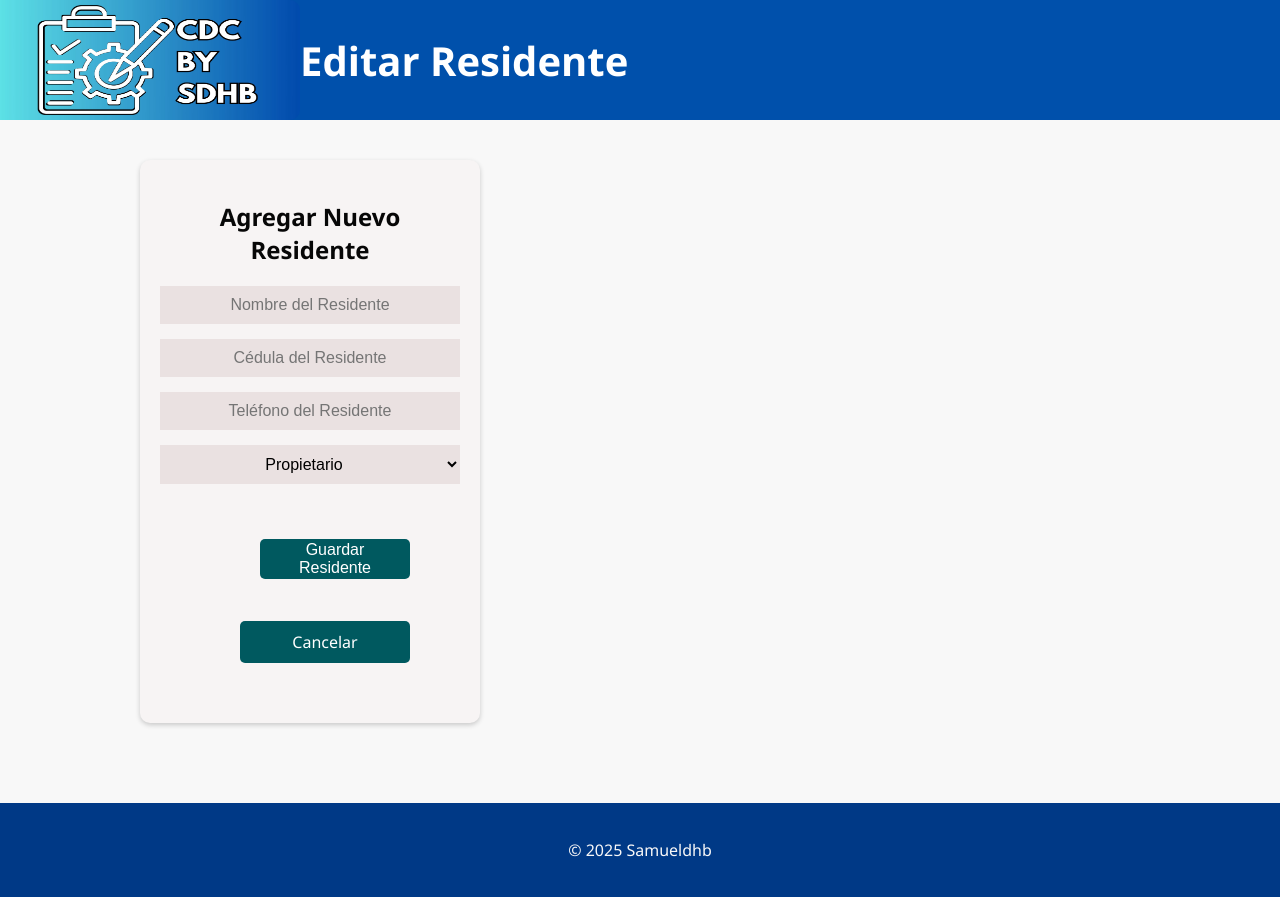
After one commit to ronaldhab/CondoAdmin, a PHP site: page /crear_residente.php in a window 1280 px wide. The commit adds this page. Run offline with PHP 8.4, Linux system fonts and the light colour scheme; data that the repository does not hold is empty.

Commit message:
Add new resident creation feature and update styles
- Added `crear_residente.php` to handle resident creation functionality.
- Updated `nav_home.php` to include navigation for the new feature.
- Modified `style.css` to improve styling for the new resident creation page.

```diff
--- /dev/null
+++ b/crear_residente.php
@@ -0,0 +1,87 @@
+<?php
+include "db_condominios.php"; // Conexión a la base de datos.
+session_start();
+
+if (isset($_POST['guardar'])) {
+  $nombre = mysqli_real_escape_string($cone, $_POST['nombre']);
+  $cedula = mysqli_real_escape_string($cone, $_POST['cedula']);
+  $telefono = mysqli_real_escape_string($cone, $_POST['telefono']);
+  $tipo = mysqli_real_escape_string($cone, $_POST['tipo']);
+
+  // Asegurar que solo se guarden "Propietario" o "Alquiler" en Tipo_res
+  if ($tipo === "Propietario" || $tipo === "Alquiler") {
+    $sql_insertar = "INSERT INTO t_residentes (Nombre, Cedula, Telefono, Tipo_res)
+                      VALUES ('$nombre',
+                              '$cedula',
+                              '$telefono',
+                              '$tipo')";
+    if (mysqli_query($cone, $sql_insertar)) {
+      // Redirige incluyendo el ID de la propiedad en la URL.
+      header("Location: home.php?&msg=Residente añadido exitosamente");
+      exit;
+    } else {
+      echo "<p>Error al agregar el residente: " . mysqli_error($cone) . "</p>";
+    }
+  } else {
+    echo "<p>Error: Tipo de residente inválido.</p>";
+  }
+}
+
+?>
+
+<!DOCTYPE html>
+<html lang="es">
+
+<head>
+  <meta charset="UTF-8">
+  <meta name="viewport" content="width=device-width, initial-scale=1.0">
+  <title>Editar Residente</title>
+  <link rel="stylesheet" href="style.css">
+</head>
+
+<body>
+  <header>
+    <div>
+      <a class="header-container" href="home.php">
+        <img src="img/banner.jpg" class="logo">
+        <h1 class="title">Editar Residente</h1>
+      </a>
+    </div>
+  </header>
+
+  <main>
+    <div class="container">
+      <section class="tarjeta">
+
+        <form method="POST" class="tarjeta-container">
+          <h2>Agregar Nuevo Residente</h2>
+          <!-- Campo oculto para enviar el ID de la propiedad -->
+          <input type="hidden" name="id_propiedad" value="<?php echo $id_propiedad; ?>">
+          <input type="text" name="nombre" placeholder="Nombre del Residente" required>
+          <input type="text" name="cedula" placeholder="Cédula del Residente" required>
+          <input type="text" name="telefono" placeholder="Teléfono del Residente" required>
+          <select name="tipo" required>
+            <option value="Propietario">Propietario</option>
+            <option value="Alquiler">Alquiler</option>
+          </select>
+          <div class="button-container">
+            <button type="submit" name="guardar" class="button-container-texto guardar">
+              Guardar Residente
+            </button><br>
+            <a href="propiedad.php?id=<?php echo $id_propiedad; ?>" class="button-container-texto">
+              Cancelar
+            </a>
+          </div>
+        </form>
+      </section>
+    </div>
+  </main>
+
+  <footer>
+    <div class="container">
+      <p>&copy; 2025 Samueldhb</p>
+    </div>
+  </footer>
+</body>
+
+</html>
--- a/nav_home.php
+++ b/nav_home.php
@@ -29,6 +29,12 @@
                 <span class="nav_text">Buscar</span>
             </div>
         </a>
+        <a href="crear_residente.php">
+            <div class="nav_container">
+                <img class="nav_image" src="img/control.jpg" alt="Imagen 2" width="40" height="40">
+                <span class="nav_text">Crear Residente</span>
+            </div>
+        </a>
         <a href="logout.php" class="elemento-derecha">
             <div class="elemento-derecha-texto">
                 <span>
--- a/style.css
+++ b/style.css
@@ -11,6 +11,7 @@
   max-width: 1000px;
   margin: 0;
   padding: 0;
+  height: 120px;
   background-color: #0050ab; /* Color del banner */
 }
 
@@ -25,8 +26,8 @@ header {
 .logo {
   border-top-right-radius: 10px;
   border-bottom-right-radius: 10px;
-  width: 280px;
-  height: 100px;
+  width: 300px;
+  height: 120px;
   padding: 0%;
   margin: 0%;
 }
@@ -40,12 +41,14 @@ header {
 }
 
 nav {
+  border-top: solid #070707 5px;
+  border-bottom: solid #070707 5px;
   position: sticky;
   top: 0;
   z-index: 1000; /* Asegura que el header esté por encima de otros elementos */
-  background-color: #000000;
+  background-color: #363636;
   color: #003986;
-  padding: 10px 0;
+  padding: 20px 0;
   box-shadow: 0 2px 5px rgba(0, 0, 0, 0.1); /* Opcional: agrega una sombra para destacar el header */
 }
 
@@ -61,6 +64,15 @@ nav {
   align-items: center;
   width: 150px;
   background-color: #eae1e1;
+}
+
+.nav_container:hover {
+  background-color: #0050ab;
+  transition: ease-in-out 0.1s;
+}
+
+.nav_container:hover .nav_text {
+  color: #ffffff; /* Cambia el color del texto al pasar el mouse */
 }
 
 .nav_image {
```
